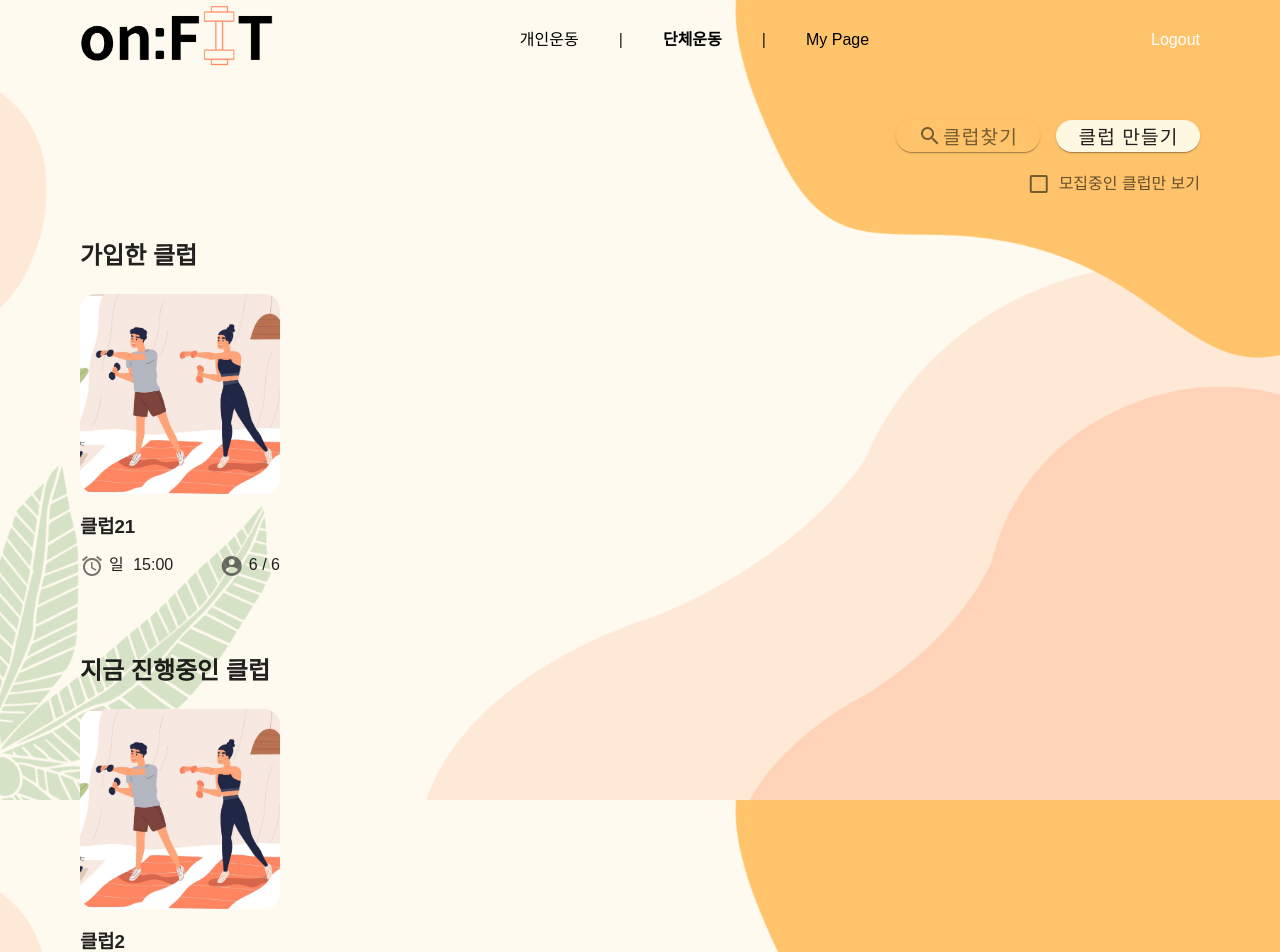
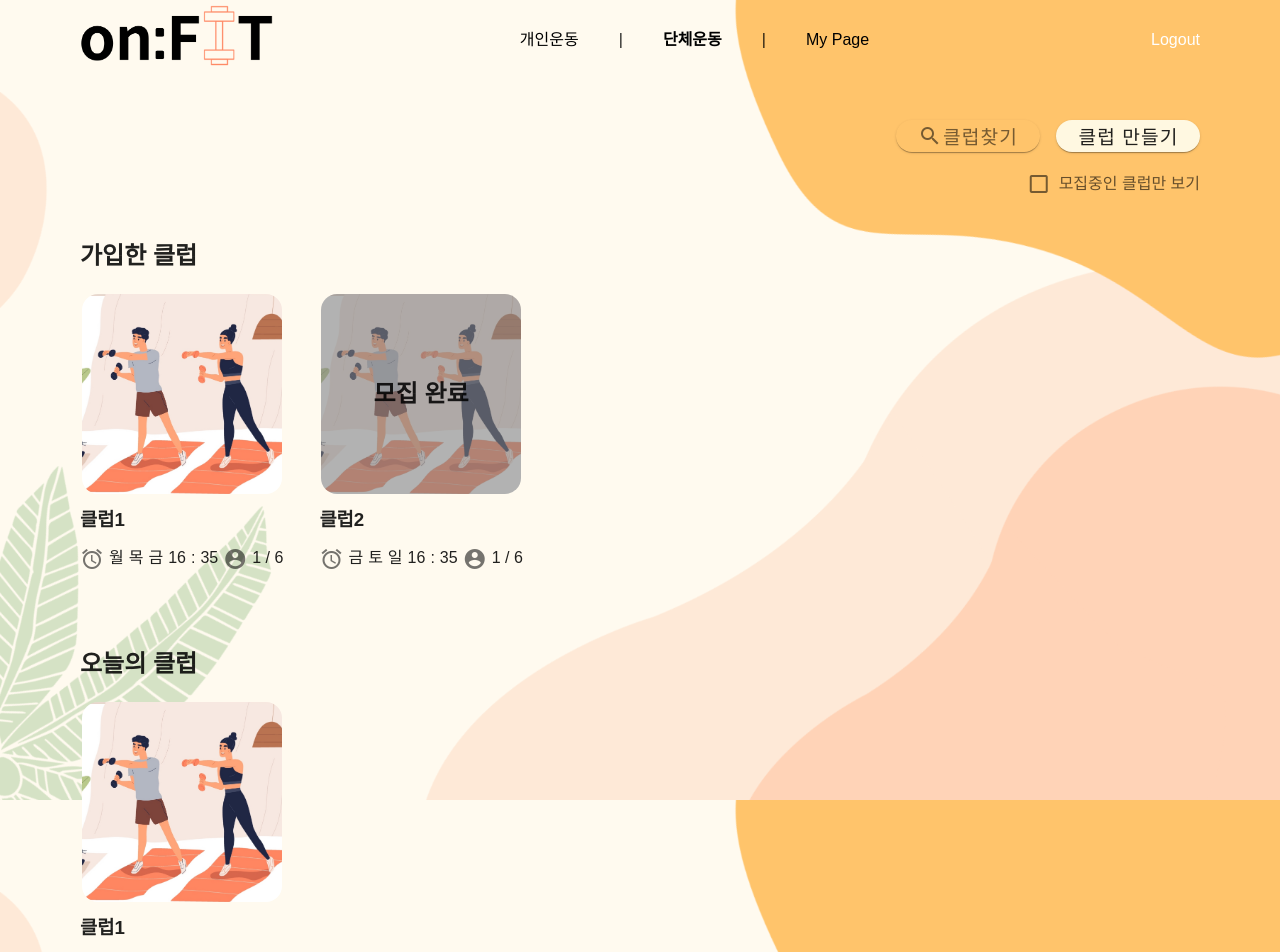
Before and after one commit to SUESTRALROPIET/ON-FIT, a Vue app in the folder frontend/: page /club in a window 1280 px wide. Shown: the top 952 px of the page. Built offline with nearby package versions, Linux system fonts and the light colour scheme; a web font is replaced by a local one.

Commit message:
feature|클럽 생성 및 리스트 불러오기

```diff
--- a/frontend/src/views/club/Club.vue
+++ b/frontend/src/views/club/Club.vue
@@ -19,11 +19,15 @@
         <ButtonCreateClub />
       </div>
       <v-checkbox
+        v-model="clubFinish"
         label="모집중인 클럽만 보기"
         color="success"
+        @click="clickFinish"
       ></v-checkbox>
     </div>
-    <ClubList/>
+    <ClubList
+      :ClubList="ClubList"
+    />
     <v-navigation-drawer
       id="search-drawer"
       v-model="OpenSearchClubDrawer"
@@ -35,13 +39,17 @@
       height="100%"
     >
       <div>
-        <SearchBar/>
+        <SearchBar
+          :ClubList="ClubList"
+        />
       </div>
     </v-navigation-drawer>
   </div>
 </template>
 
 <script>
+import axios from 'axios';
+
 import ClubList from '@/views/club/components/ClubList.vue';
 import SearchBar from '@/views/club/components/SearchBar.vue';
 import ButtonCreateClub from '@/views/club/components/ButtonCreateClub.vue';
@@ -53,9 +61,79 @@ export default {
     SearchBar,
     ButtonCreateClub,
   },
-  data: () => ({
-    OpenSearchClubDrawer: false,
-  }),
+  data() {
+    return {
+      OpenSearchClubDrawer: false,
+      clubFinish: false,
+      ClubList: [
+        {
+          clubInfo: {
+            id: 5,
+            clubName: '클럽1',
+            clubImg: 'string',
+            mon: true,
+            tues: false,
+            wedn: false,
+            thur: true,
+            fri: true,
+            sat: false,
+            sun: false,
+            manager: '클럽장1',
+            createdAt: '2022-02-12T16:35:17.819',
+            startDate: '2022-02-12T16:35:17.819',
+            endDate: '2022-02-12T16:35:17.819',
+            fixTime: '2022-02-12T16:35:17.819',
+            count: 0,
+            finish: false,
+          },
+          clubMate: ['현재로그인한사용자'],
+          clubLog: [],
+        },
+        {
+          clubInfo: {
+            id: 6,
+            clubName: '클럽2',
+            clubImg: 'string',
+            mon: false,
+            tues: false,
+            wedn: false,
+            thur: false,
+            fri: true,
+            sat: true,
+            sun: true,
+            manager: '클럽장2',
+            createdAt: '2022-02-02T16:35:17.819',
+            startDate: '2022-02-12T16:35:17.819',
+            endDate: '2022-02-12T16:35:17.819',
+            fixTime: '2022-02-12T16:35:17.819',
+            count: 0,
+            finish: true,
+          },
+          clubMate: ['현재로그인한사용자'],
+          clubLog: [],
+        },
+      ],
+    };
+  },
+  methods: {
+    getClubList() {
+      axios.get('http://localhost:8081/club/')
+        .then((response) => {
+          this.ClubList = response.data;
+        });
+    },
+    clickFinish() {
+      // this.getClubList();
+      if (this.clubFinish) {
+        this.ClubList = this.ClubList.filter((club) => club.clubInfo.finish !== this.clubFinish);
+      } else {
+        // this.getClubList();
+      }
+    },
+  },
+  mounted() {
+    // this.getClubList();
+  },
 };
 </script>
 
--- a/frontend/src/views/club/ClubTraining.vue
+++ b/frontend/src/views/club/ClubTraining.vue
@@ -1,5 +1,6 @@
 <template>
   <div>
+    {{ClubInfo}}
     <div>
       <ClubTrainingExRecord
         :ClubInfo="ClubInfo"
--- a/frontend/src/views/club/components/ButtonCreateClub.vue
+++ b/frontend/src/views/club/components/ButtonCreateClub.vue
@@ -10,6 +10,7 @@
         elevation="1"
         v-bind="attrs"
         v-on="on"
+        @click="dialog = false"
       >
         <span>클럽 만들기</span>
       </v-btn>
@@ -25,6 +26,10 @@ export default {
   components: {
     FormCreateClub,
   },
+  data() {
+    return {
+    };
+  },
 };
 </script>
 <style scoped>
--- a/frontend/src/views/club/components/ClubList.vue
+++ b/frontend/src/views/club/components/ClubList.vue
@@ -5,18 +5,18 @@
       <div class="gallery-container">
         <ClubListElement
           class="gallery-item"
-          v-for="UserClub in UserClubs"
+          v-for="UserClub in getUserClubList()"
           :key="UserClub.club_name"
           :ClubInfo="UserClub"
         />
       </div>
     </div>
     <div class="mb-15">
-      <h2 class="my-5">지금 진행중인 클럽</h2>
+      <h2 class="my-5">오늘의 클럽</h2>
       <div class="gallery-container">
         <ClubListElement
           class="gallery-item"
-          v-for="ReadyClub in ReadyClubs"
+          v-for="ReadyClub in getReadyClubList()"
           :key="ReadyClub.club_name"
           :ClubInfo="ReadyClub"
         />
@@ -27,7 +27,7 @@
       <div class="gallery-container">
         <ClubListElement
           class="gallery-item"
-          v-for="NewClub in NewClubs"
+          v-for="NewClub in getNewClubList()"
           :key="NewClub.club_name"
           :ClubInfo="NewClub"
         />
@@ -44,84 +44,51 @@ export default {
   components: {
     ClubListElement,
   },
+  props: {
+    ClubList: Array,
+  },
   data() {
     return {
-      UserClubs: [{
-        club_id: 1,
-        club_name: '클럽21',
-        club_img: require('@/assets/club/club_default.png'),
-        Participation_day: {
-          mon: false,
-          tues: false,
-          wedn: false,
-          thur: false,
-          fri: false,
-          sau: false,
-          sun: true,
-        },
-        manager: '클럽장이름',
-        start_date: '2019-09-10',
-        end_date: '2019-09-20',
-        fix_time: '15:00',
-        count: 6,
-        finish: false,
-        club_mate: {
-          user_id: '클럽원1',
-        },
-        club_log: [
-          {
-            id: 1,
-            exercise_id: 1,
-            exercise_count: 1,
-            exercise_time: '운동시간',
-          },
-          {
-            id: 2,
-            exercise_id: 1,
-            exercise_count: 2,
-            exercise_time: '운동시간',
-          },
-        ],
-      }],
-      ReadyClubs: [{
-        club_name: '클럽2',
-        club_img: require('@/assets/club/club_default.png'),
-        Participation_day: {
-          mon: true,
-          tues: false,
-          wedn: false,
-          thur: false,
-          fri: false,
-          sau: false,
-          sun: false,
-        },
-        manager: '클럽장이름',
-        start_date: '2019-09-10',
-        end_date: '2019-09-20',
-        fix_time: '15:00',
-        count: 6,
-        finish: false,
-      }],
-      NewClubs: [{
-        club_name: '클럽3',
-        club_img: require('@/assets/club/club_default.png'),
-        Participation_day: {
-          mon: false,
-          tues: false,
-          wedn: true,
-          thur: false,
-          fri: false,
-          sau: false,
-          sun: false,
-        },
-        manager: '클럽장이름',
-        start_date: '2019-09-10',
-        end_date: '2019-09-20',
-        fix_time: '15:00',
-        count: 6,
-        finish: false,
-      }],
+      LogginedUser: '현재로그인한사용자',
     };
+  },
+  methods: {
+    getUserClubList() {
+      return this.ClubList.filter((club) => club.clubMate.includes(this.LogginedUser));
+    },
+    /* eslint-disable */
+    getReadyClubList() {
+      // const dateList = ['sun', 'mon', 'tues', 'wedn', 'thur', 'fri', 'sat'];
+      const now = new Date();
+      const nowDate = now.getDay();
+      let readyClubs = [];
+      if (nowDate === 0) {
+        readyClubs = this.ClubList.filter((club) => club.clubInfo.sun === true);
+      } else if (nowDate === 1) {
+        readyClubs = this.ClubList.filter((club) => club.clubInfo.mon === true);
+      } else if (nowDate === 2) {
+        readyClubs = this.ClubList.filter((club) => club.clubInfo.tues === true);
+      } else if (nowDate === 3) {
+        readyClubs = this.ClubList.filter((club) => club.clubInfo.wedn === true);
+      } else if (nowDate === 4) {
+        readyClubs = this.ClubList.filter((club) => club.clubInfo.thur === true);
+      } else if (nowDate === 5) {
+        readyClubs = this.ClubList.filter((club) => club.clubInfo.fri === true);
+      } else {
+        readyClubs = this.ClubList.filter((club) => club.clubInfo.sat === true);
+      }
+      return readyClubs;
+    },
+    getNewClubList() {
+      const now = new Date();
+      const newClubs = this.ClubList.filter((club) => {
+        const clubDate = new Date(club.clubInfo.createdAt);
+        const diffTime = Math.floor((now.getTime() - clubDate.getTime()) / 1000 / 60);
+        const diffDate = Math.floor(diffTime / 60 / 24);
+        return diffDate <= 7; // 현재기준, 1주 내에 생성된 클럽만!
+      });
+      return newClubs;
+    },
   },
 };
 </script>
--- a/frontend/src/views/club/components/ClubListElement.vue
+++ b/frontend/src/views/club/components/ClubListElement.vue
@@ -2,26 +2,44 @@
   <div
     id="mouserover-club"
     @click="enterClub"
+    class="d-flex flex-column"
   >
-    <img :src='`${ ClubInfo.club_img }`' alt="club-image">
-    <h3 class="my-3">{{ ClubInfo.club_name }}</h3>
+    <div>
+      <div class="text d-flex align-center justify-center">
+        <img
+          src='@/assets/club/club_default.png' alt="club-image"
+          class="align-self-center"
+          :class="(ClubInfo.clubInfo.finish)? 'finish-club' : ''"
+        >
+        <!-- <img :src='`${ ClubInfo.clubInfo.clubImg }`' alt="club-image"-->
+        <h2
+          v-if="ClubInfo.clubInfo.finish"
+          class="flex-child"
+        >
+          모집 완료
+        </h2>
+      </div>
+    </div>
+    <h3 class="my-3">{{ ClubInfo.clubInfo.clubName }}</h3>
     <div class="d-flex justify-space-between">
       <div class="d-flex">
         <span><v-icon>mdi-alarm</v-icon></span>
         <p>
-          <span v-if="ClubInfo.Participation_day['mon']">월</span>
-          <span v-if="ClubInfo.Participation_day['tues']">화</span>
-          <span v-if="ClubInfo.Participation_day['wedn']">수</span>
-          <span v-if="ClubInfo.Participation_day['thur']">목</span>
-          <span v-if="ClubInfo.Participation_day['fri']">금</span>
-          <span v-if="ClubInfo.Participation_day['sau']">토</span>
-          <span v-if="ClubInfo.Participation_day['sun']">일</span>
-          {{ ClubInfo.fix_time }}
+          <span v-if="ClubInfo.clubInfo.mon">월</span>
+          <span v-if="ClubInfo.clubInfo.tues">화</span>
+          <span v-if="ClubInfo.clubInfo.wedn">수</span>
+          <span v-if="ClubInfo.clubInfo.thur">목</span>
+          <span v-if="ClubInfo.clubInfo.fri">금</span>
+          <span v-if="ClubInfo.clubInfo.sat">토</span>
+          <span v-if="ClubInfo.clubInfo.sun">일</span>
+          <span>{{new Date(ClubInfo.clubInfo.fixTime).getHours()}}</span>
+          <span>:</span>
+          <span>{{new Date(ClubInfo.clubInfo.fixTime).getMinutes()}}</span>
         </p>
       </div>
       <div class="d-flex">
         <span><v-icon>mdi-account-circle</v-icon></span>
-        <p>{{ ClubInfo.count }} / 6</p>
+        <p>{{ ClubInfo.clubMate.length }} / 6</p>
       </div>
     </div>
   </div>
@@ -49,13 +67,20 @@ export default {
 </script>
 
 <style>
-  #mouserover-club {
-    cursor: pointer;
-  }
-.gallery-item > img {
+#mouserover-club {
+  cursor: pointer;
+}
+.finish-club {
+  filter: invert(0.3);
+}
+.gallery-item img {
+  position: relative;
   height: 200px;
   width: 200px;
   border-radius: 1rem;
+}
+.text h2 {
+  position: absolute;
 }
 .gallery-item span {
   margin: 0px 5px 0px 0px;
--- a/frontend/src/views/club/components/FormCreateClub.vue
+++ b/frontend/src/views/club/components/FormCreateClub.vue
@@ -3,7 +3,10 @@
     <v-card-text>
       <v-row class="my-3">
         <v-col cols="4">
-          <img :src="imagePreviewURL" alt="club image" width="100%">
+          <img
+            :src="imagePreviewURL" alt="club image"
+            width="100%"
+          >
         </v-col>
         <v-col cols="7" class="align-self-end">
           <v-file-input
@@ -12,6 +15,7 @@
             @change="onImageFileChange"
           ></v-file-input>
           <v-text-field
+            v-model="clubName"
             label="클럽명*"
             required
           ></v-text-field>
@@ -24,42 +28,49 @@
         <v-col cols="9" class="pl-0">
           <div class="d-flex flex-wrap">
             <v-checkbox
+              v-model="checkboxMon"
               dense
               label="월"
               color="success"
               class="ma-0 pa-0 mr-3"
             ></v-checkbox>
             <v-checkbox
+              v-model="checkboxTues"
               dense
               label="화"
               color="success"
               class="ma-0 pa-0 mr-3"
             ></v-checkbox>
             <v-checkbox
+              v-model="checkboxWedn"
               dense
               label="수"
               color="success"
               class="ma-0 pa-0 mr-3"
             ></v-checkbox>
             <v-checkbox
+              v-model="checkboxThur"
               dense
               label="목"
               color="success"
               class="ma-0 pa-0 mr-3"
             ></v-checkbox>
             <v-checkbox
+              v-model="checkboxFri"
               dense
               label="금"
               color="success"
               class="ma-0 pa-0 mr-3"
             ></v-checkbox>
             <v-checkbox
+              v-model="checkboxSat"
               dense
               label="토"
               color="success"
               class="ma-0 pa-0 mr-3"
             ></v-checkbox>
             <v-checkbox
+              v-model="checkboxSun"
               dense
               label="일"
               color="success"
@@ -143,6 +154,7 @@
         outlined
         elevation="0"
         class="ma-auto mt-5"
+        @click="createClub"
       >
         <span>클럽 만들기</span>
       </v-btn>
@@ -150,6 +162,8 @@
   </v-card>
 </template>
 <script>
+import axios from 'axios';
+
 export default {
   name: 'FormCreateClub',
   data() {
@@ -157,8 +171,18 @@ export default {
       timePicker: false,
       datePicker: false,
       imagePreviewURL: require('@/assets/club/club_default.png'),
+      clubName: '',
+      checkboxMon: false,
+      checkboxTues: false,
+      checkboxWedn: false,
+      checkboxThur: false,
+      checkboxFri: false,
+      checkboxSat: false,
+      checkboxSun: false,
       time: null,
       dates: [],
+
+      LogginedUser: '현재로그인한사용자',
     };
   },
   props: {
@@ -185,6 +209,52 @@ export default {
         this.imagePreviewURL = defaultImage;
       }
     },
+    createClub() {
+      const newClubInfo = {
+        clubId: {
+          clubImg: this.imagePreviewURL,
+          clubName: this.clubName,
+          manager: this.LogginedUser,
+          mon: this.checkboxMon,
+          tues: this.checkboxTues,
+          wedn: this.checkboxWedn,
+          thur: this.checkboxThur,
+          fri: this.checkboxFri,
+          sat: this.checkboxSat,
+          sun: this.checkboxSun,
+          startDate: this.dates[0],
+          endDate: this.dates[1],
+          fixTime: this.time,
+          finish: false,
+        },
+        clubLogs: [],
+      };
+      axios.post('http://localhost:8081/club/', newClubInfo, {
+        headers: {
+          Authorization: 'must be change',
+        },
+      })
+        .then((response) => {
+          console.log(response);
+        })
+        .catch((err) => {
+          console.log(err);
+        });
+      this.clearAll();
+    },
+    clearAll() {
+      this.imagePreviewURL = require('@/assets/club/club_default.png');
+      this.clubName = '';
+      this.checkboxMon = false;
+      this.checkboxTues = false;
+      this.checkboxWedn = false;
+      this.checkboxThur = false;
+      this.checkboxFri = false;
+      this.checkboxSat = false;
+      this.checkboxSun = false;
+      this.time = null;
+      this.dates = [];
+    },
   },
 };
 </script>
--- a/frontend/src/views/club/components/SearchBarResults.vue
+++ b/frontend/src/views/club/components/SearchBarResults.vue
@@ -1,15 +1,33 @@
 <template>
-  <div style="width: 40%">
-    <img :src='`${ UserClub.club_img }`' alt="club-image" width="100%" style="border-radius: 1rem;">
-    <h3 class="my-3">{{ UserClub.club_name }}</h3>
+  <div
+    style="width: 40%"
+    @click="enterClub"
+  >
+    <img
+      src='@/assets/club/club_default.png' alt="club-image"
+      width="100%" style="border-radius: 1rem;"
+    >
+    <!-- <img :src='`${ SearchResult.clubInfo.clubImg }`'> -->
+    <h3 class="my-3">{{ SearchResult.clubInfo.clubName }}</h3>
     <div class="d-flex justify-space-between">
       <div class="d-flex">
         <span><v-icon>mdi-alarm</v-icon></span>
-        <p>{{ UserClub.Participation_day.mon }} {{ UserClub.fix_time }}</p>
+        <p>
+          <span v-if="SearchResult.clubInfo.mon">월</span>
+          <span v-if="SearchResult.clubInfo.tues">화</span>
+          <span v-if="SearchResult.clubInfo.wedn">수</span>
+          <span v-if="SearchResult.clubInfo.thur">목</span>
+          <span v-if="SearchResult.clubInfo.fri">금</span>
+          <span v-if="SearchResult.clubInfo.sat">토</span>
+          <span v-if="SearchResult.clubInfo.sun">일</span>
+          <span>{{new Date(SearchResult.clubInfo.fixTime).getHours()}}</span>
+          <span>:</span>
+          <span>{{new Date(SearchResult.clubInfo.fixTime).getMinutes()}}</span>
+        </p>
       </div>
       <div class="d-flex">
         <span><v-icon>mdi-account-circle</v-icon></span>
-        <p>{{ UserClub.count }} / {{ UserClub.count }}</p>
+        <p>{{ SearchResult.clubMate.length }} / 6</p>
       </div>
     </div>
   </div>
@@ -18,28 +36,20 @@
 <script>
 export default {
   name: 'SearchBarResults.',
+  props: {
+    SearchResult: Object,
+  },
   data() {
     return {
-      UserClub: {
-        club_name: '클럽1',
-        club_img: require('@/assets/club/club_default.png'),
-        Participation_day: {
-          mon: true,
-          tues: true,
-          wedn: true,
-          thur: true,
-          fri: true,
-          sau: true,
-          sun: true,
-        },
-        manager: '클럽장이름',
-        start_date: '2019-09-10',
-        end_date: '2019-09-20',
-        fix_time: '15:00',
-        count: 6,
-        finish: false,
-      },
     };
+  },
+  methods: {
+    enterClub() {
+      this.$router.push({
+        name: 'ClubTraining',
+        query: { ClubInfo: this.SearchResult },
+      });
+    },
   },
 };
 </script>
```
Also changed, not shown: frontend/src/views/club/components/SearchBar.vue (+59 -31 lines).
